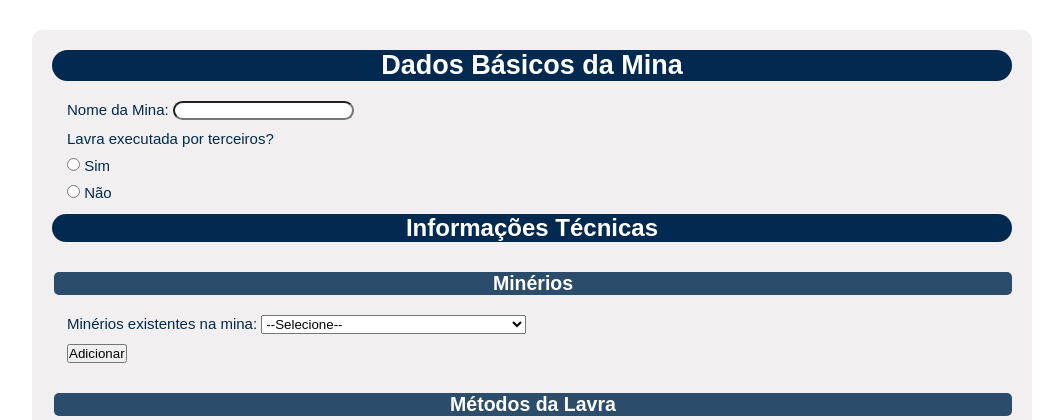
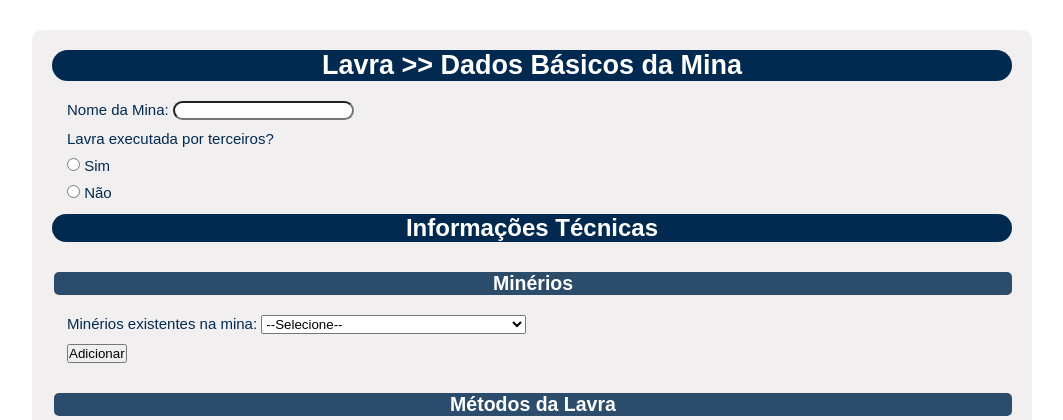
Before and after one commit to DevsDesesperados/ProjRAL, a Django app: template templates/Dados-Minas-Info-Tec.html in a window 1280 px wide. Shown: the top 420 px of the page, without its empty margins (108-1171 px from the left). Run offline with Django 3.2, Linux system fonts and the light colour scheme; the template is opened without the code that fills it, so the values that code supplies are empty.

Commit message:
atualização do template dados-minas-info-tec.html

```diff
--- a/templates/Dados-Minas-Info-Tec.html
+++ b/templates/Dados-Minas-Info-Tec.html
@@ -10,7 +10,7 @@
   </head>
   <body>
       <div id="main_container">
-          <h1 class="barra_main">Dados Básicos da Mina</h1>
+          <h1 class="barra_main">Lavra >> Dados Básicos da Mina</h1>
 
       <div class="button-one">
           <label for="mina_name">Nome da Mina:</label>
```
